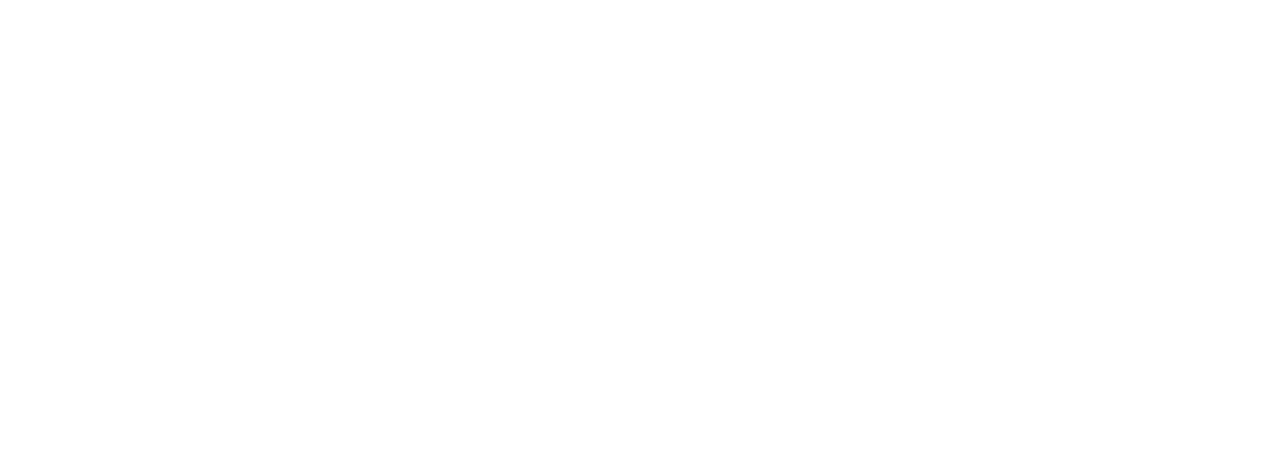
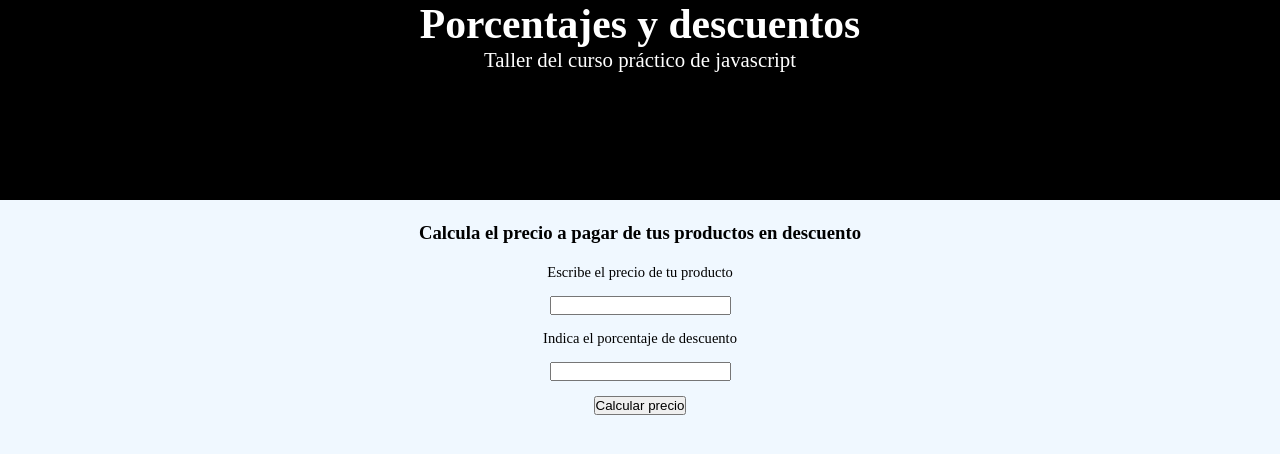
Before and after one commit to FerSilvahuu/web-porcentajes, a plain HTML site: page index.html in a window 1280 px wide. Drawn offline with Linux system fonts and the light colour scheme.

Commit message:
Creamos nuestro form en html, para mejorar la Ux

```diff
--- a/index.html
+++ b/index.html
@@ -7,6 +7,75 @@
     <title>Web de porcentajes</title>
 </head>
 <body>
+    <style>
+        * {
+            padding: 0;
+            margin: 0;
+            box-sizing: border-box;
+        }
+        html {
+            width: 100vw;
+            height: 100vh;
+            background-color: aliceblue;
+            font-size: 65%;
+            font-family: 'Helvetica' sans-serif;
+        }
+        header {
+            width: 100%;
+            height: 25vh;
+            background-color: black;
+            color: white;
+            font-size: 2rem;
+            display: flex;
+            align-items: center;
+            flex-direction: column;
+        }
+         h2 {
+            margin-top: 22px;
+        }
+        section {
+            width: 100%;
+            height: 70vh;
+        }
+        section > h2 {
+            text-align: center;
+            margin-bottom: 20px;
+            font-size: 1.8rem;
+        }
+        form {
+            display: flex;
+            flex-direction: column;
+            align-items: center;
+            font-size: 1.4rem;
+        }
+        form > input,label {
+            margin-bottom: 15px;
+        }
+        #result {
+            color: black;
+            font-size: 1.5rem;
+            text-align: center;
+            font-weight: 700;
+        }
+    </style>
+    <header>
+        <h1>Porcentajes y descuentos</h1>
+        <p>Taller del curso práctico de javascript</p>
+    </header>
+    <section>
+        <h2>Calcula el precio a pagar de tus productos en descuento</h2>
+
+        <form>
+            <label for="input-price">Escribe el precio de tu producto</label>
+            <input id="input-price" type="number">
+
+            <label for="input-discount">Indica el porcentaje de descuento</label>
+            <input id="input-discount" type="number">
+
+            <input type="button" class="input-submit" value="Calcular precio" onclick="doItCalc()">
+            <p id="result"></p>
+        </form>
+    </section>
     <script src="./js/main.js"></script>
 </body>
 </html>
--- a/js/main.js
+++ b/js/main.js
@@ -1,12 +1,26 @@
-const precioOriginal = 100;
-const descuento = 15;
+// const precioOriginal = 100;
+// const descuento = 15;
 
-const porcentajePrecioDescuento = 100 - descuento;
-const precioDescuento = (precioOriginal * porcentajePrecioDescuento) / 100;
 
-console.log({
-    precioOriginal,
-    porcentajePrecioDescuento,
-    precioDescuento,
+const calcularPrecioConDescuento = (precio, descuento) => {
+    const porcentajePrecioDescuento = 100 - descuento;
+    const precioConDescuento = (precio * porcentajePrecioDescuento) / 100;
 
-});
+    return precioConDescuento;
+}
+
+// Escribiendo html desde javascript
+
+const doItCalc = () => {
+    const inputPrice = document.getElementById("input-price");
+    const inputDiscount = document.getElementById('input-discount');
+
+    const priceValue = inputPrice.value;
+    const discountValue = inputDiscount.value;
+
+    const precioFinal = calcularPrecioConDescuento(priceValue,discountValue);
+
+    const resultPrice = document.getElementById('result');
+    resultPrice.innerHTML = `Tu precio con descuento es de: $${precioFinal}`
+
+}
```
